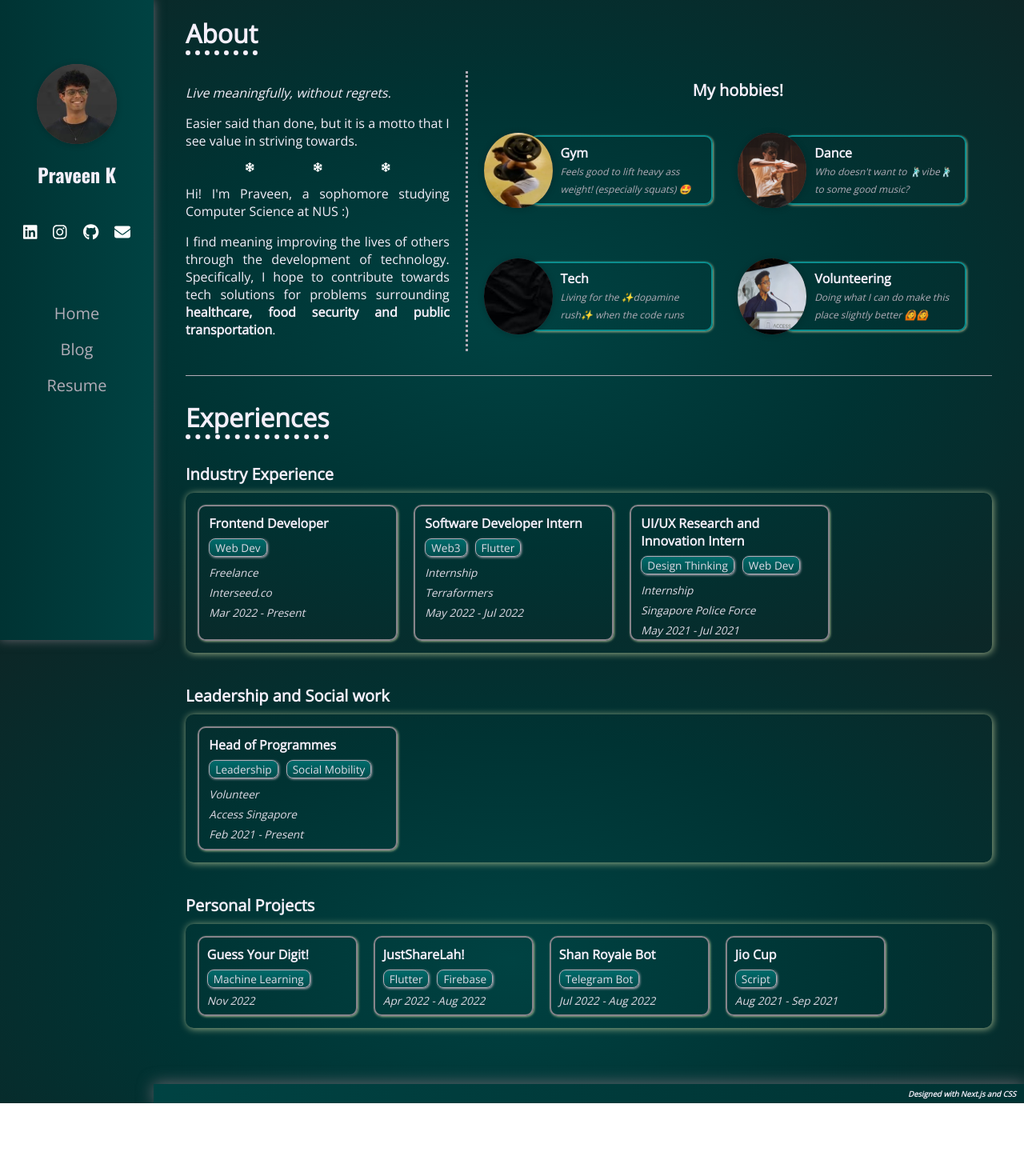
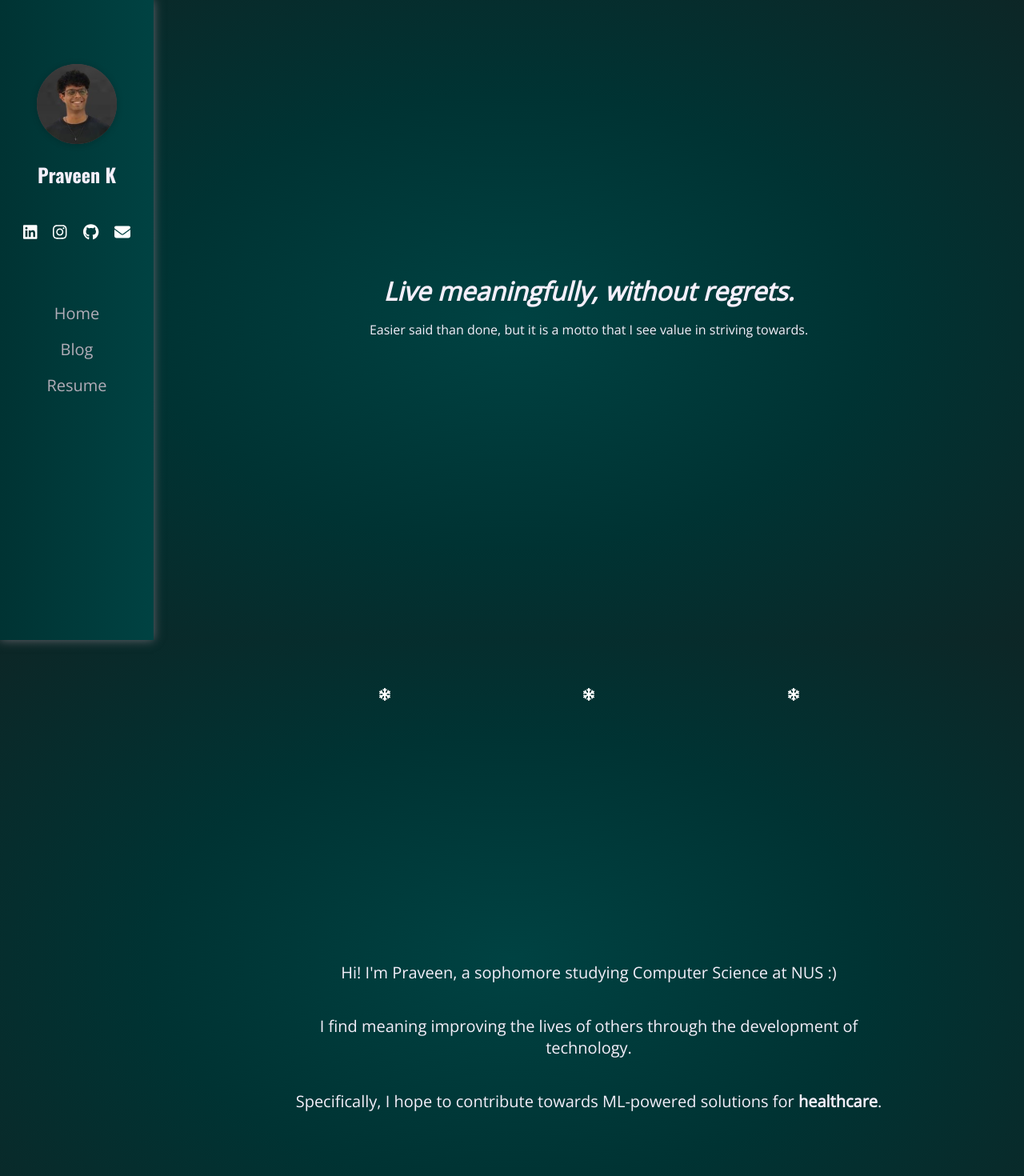
Before and after one commit to praveenkrishna0512/MyWebsite, a Next.js app: page / in a window 1280 px wide. Shown: the top 1470 px of the page at 80% size. Before the commit the page ends 1379 px from the top, so only its background shows below. Built offline with nearby package versions, Linux system fonts and the light colour scheme.

Commit message:
v2 design

```diff
--- a/components/home-page/about/about.js
+++ b/components/home-page/about/about.js
@@ -7,35 +7,53 @@ import Hobby from "./hobby";
 function About() {
   return (
     <section className={classes.about}>
-      <div className={classes.header}>
+      {/* <div className={classes.header}>
         <h2>About</h2>
-      </div>
+      </div> */}
       <div className={classes.content}>
         <div className={classes.contentLeft}>
-          <p>
+          <div className={classes.landingTextBox}>
+            <h2>
               <em>Live meaningfully, without regrets.</em>
-          </p>
+            </h2>
             <p>
               Easier said than done, but it is a motto that I see value in
               striving towards.
             </p>
+          </div>
           <div className={classes.icons}>
             <FontAwesomeIcon icon={faSnowflake} inverse />
             <FontAwesomeIcon icon={faSnowflake} inverse />
             <FontAwesomeIcon icon={faSnowflake} inverse />
           </div>
+          <div
+            className={classes.landingTextBox}
+            style={{
+              width: "75%",
+              "align-self": "center",
+              "font-size": "var(--size-5)",
+            }}
+          >
             <p>
               {`Hi! I'm Praveen, a sophomore studying Computer Science at NUS :)`}
             </p>
             <p>
-            I find meaning improving the lives of others through the development
-            of technology. Specifically, I hope to contribute towards tech
-            solutions for problems surrounding{" "}
-            <b>healthcare, food security and public transportation</b>.
+              I find meaning improving the lives of others through the
+              development of technology.
+            </p>
+            <p>
+              Specifically, I hope to contribute towards ML-powered solutions
+              for <b>healthcare</b>.
             </p>
           </div>
+        </div>
+        <div className={classes.icons}>
+          <FontAwesomeIcon icon={faSnowflake} inverse />
+          <FontAwesomeIcon icon={faSnowflake} inverse />
+          <FontAwesomeIcon icon={faSnowflake} inverse />
+        </div>
         <div className={classes.contentRight}>
-          <h4>My hobbies!</h4>
+          <h2>My hobbies!</h2>
           <div className={classes.hobbies}>
             <Hobby
               title="Gym"
@@ -59,8 +77,12 @@ function About() {
             />
           </div>
         </div>
+        <div className={classes.icons}>
+          <FontAwesomeIcon icon={faSnowflake} inverse />
+          <FontAwesomeIcon icon={faSnowflake} inverse />
+          <FontAwesomeIcon icon={faSnowflake} inverse />
         </div>
-      <hr></hr>
+      </div>
     </section>
   );
 }
--- a/components/home-page/about/about.module.css
+++ b/components/home-page/about/about.module.css
@@ -6,8 +6,8 @@
 }
 
 .header {
-  align-self: start;
-  border-bottom: 6px dotted var(--color-grey-50);
+  align-self: center;
+  /* border-bottom: 6px dotted var(--color-grey-50); */
   margin: 0px;
 }
 
@@ -19,31 +19,52 @@
   height: 90%;
   width: 100%;
   padding: 20px 0px 0px 0px;
-  display: grid;
-  grid-template-rows: auto;
-  grid-template-columns: 35% 65%;
-  justify-items: center;
+  display: flex;
+  flex-direction: column;
+}
+
+.landingTextBox {
+  text-align: center;
+  height: 100vh;
+  display: flex;
+  flex-direction: column;
+  justify-content: center;
+  padding: 0px 0px 60px 0px;
+}
+
+.landingTextBox h2 {
+  margin: 0px;
 }
 
 .contentLeft {
   width: 100%;
   text-align: justify;
   text-justify: inter-word;
-  padding: 0px 20px 0px 0px;
-  border-right: 3px dotted var(--color-grey-200);
+  display: flex;
+  flex-direction: column;
+  justify-content: center;
+  align-items: center;
+  padding: 0px 0px 0px 0px;
+  /* border-right: 3px dotted var(--color-grey-200); */
 }
 
 .icons {
+  width: 100%;
   display: flex;
   flex-direction: row;
   justify-content: space-evenly;
-  font-size: 12px;
+  font-size: 16px;
+  margin: 40px 0px 50px 0px;
 }
 
 .contentRight {
+  display: flex;
+  flex-direction: column;
   width: 100%;
-  padding: 0px 0px 0px 20px;
+  height: 100vh;
+  padding: 10vh 0px 20vh 0px;
   text-align: center;
+  align-items: center;
 }
 
 .contentRight h4 {
@@ -53,9 +74,10 @@
 
 .hobbies {
   display: grid;
-  width: 100%;
+  width: 75%;
   height: 90%;
   grid-template-rows: 50% 50%;
   grid-template-columns: 50% 50%;
   align-items: center;
+  justify-items: center;
 }
--- a/components/home-page/about/hobby.module.css
+++ b/components/home-page/about/hobby.module.css
@@ -1,8 +1,8 @@
 .hobby {
   display: grid;
   align-items: center;
-  width: 90%;
-  height: 100%;
+  width: 80%;
+  height: 80%;
   grid-template-rows: 100%;
   grid-template-columns: 20% 10% 70%;
 }
--- a/components/home-page/experience/experience.js
+++ b/components/home-page/experience/experience.js
@@ -7,18 +7,18 @@ function Experience() {
   return (
     <section className={classes.experience}>
       <div className={classes.header}>
-        <h2>Experiences</h2>
+        <h2>My Experiences</h2>
       </div>
       <div className={classes.content}>
-        <div className={classes.techContent}>
+        <div className={classes.indivContent}>
           <h4>Industry Experience</h4>
           <ListView experiences={experiences["industry"]} rectangleHeight="200px" itemWidth="250px"/>
         </div>
-        <div className={classes.leadershipContent}>
+        <div className={classes.indivContent}>
           <h4>{`Leadership and Social work`}</h4>
           <ListView experiences={experiences["others"]} rectangleHeight="185px" itemWidth="250px"/>
         </div>
-        <div className={classes.techContent}>
+        <div className={classes.indivContent}>
           <h4>Personal Projects</h4>
           <ListView experiences={experiences["personal"]} rectangleHeight="130px" itemWidth="200px"/>
         </div>
--- a/components/home-page/experience/experience.module.css
+++ b/components/home-page/experience/experience.module.css
@@ -3,12 +3,12 @@
   flex-direction: column;
   align-items: center;
   justify-content: space-evenly;
-  margin: 0px 0px 40px 0px;
+  margin: 5vh 0px 30px 0px;
 }
 
 .header {
-  align-self: start;
-  border-bottom: 6px dotted var(--color-grey-50);
+  align-self: center;
+  /* border-bottom: 6px dotted var(--color-grey-50); */
   margin: 0px;
 }
 
@@ -29,14 +29,8 @@
   height: 10%;
 }
 
-.techContent {
+.indivContent {
   padding: 0px 0px 0px 0px;
-  margin: 10px 0px 10px 0px;
+  margin: 5vh 0px 5vh 0px;
   width: 100%;
 }
-
-.leadershipContent {
-  padding: 0px 0px 0px 0px;
-  margin: 10px 0px 10px 0px;
-  /* width: 45%; */
-}
```
Lines whose indentation alone changed are shown as unchanged.
